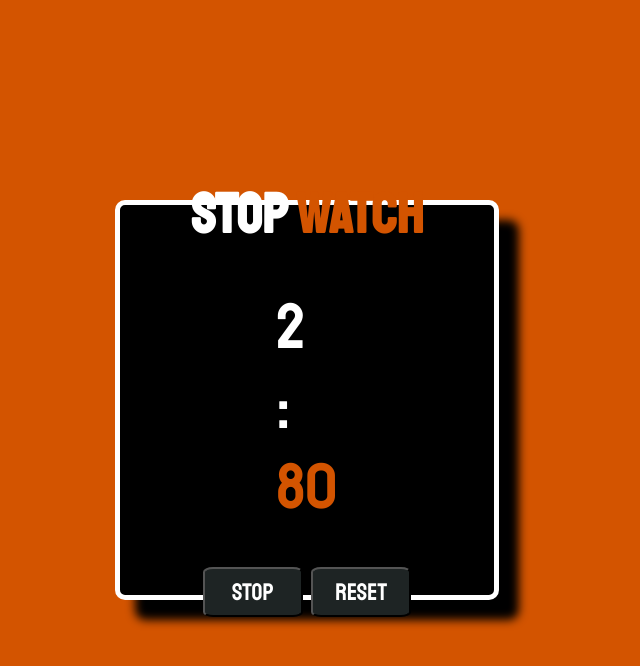
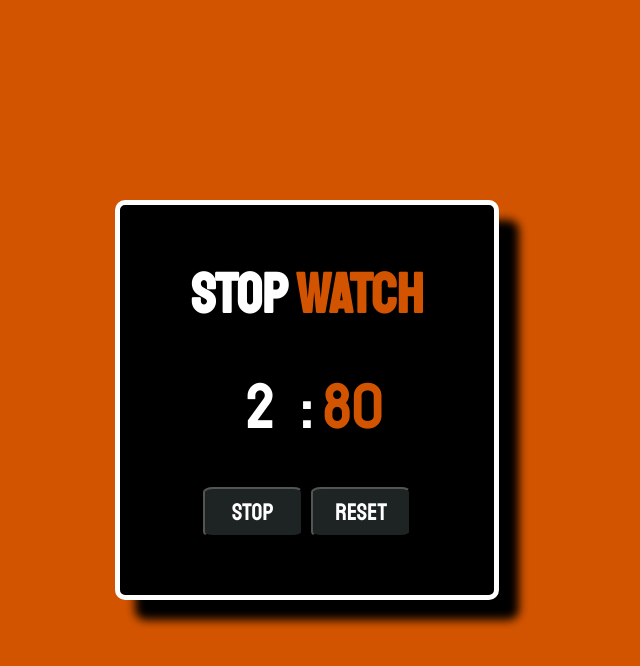
Before and after one commit to PKM777/Javascript-stop-watch, a plain HTML site: page index.html in a window 1280 px wide. Both pictures are taken after a click on the button "Start". Shown: the whole page, without its empty margins (333-973 px from the left). Drawn offline with Linux system fonts and the light colour scheme.

Commit message:
Update java.css

```diff
--- a/java.css
+++ b/java.css
@@ -48,8 +48,12 @@ h1{
     margin: 10%;
     font-size: 4em;
     color: rgb(255, 255, 255);
+    display: flex;
+    text-align: center;
 
 }
+span#two.spa{width: 80px;}
+span#three.spa{width: 80px;}
 #htu{color: #d35400;}
 /* #lols{
     display: flex;
```
